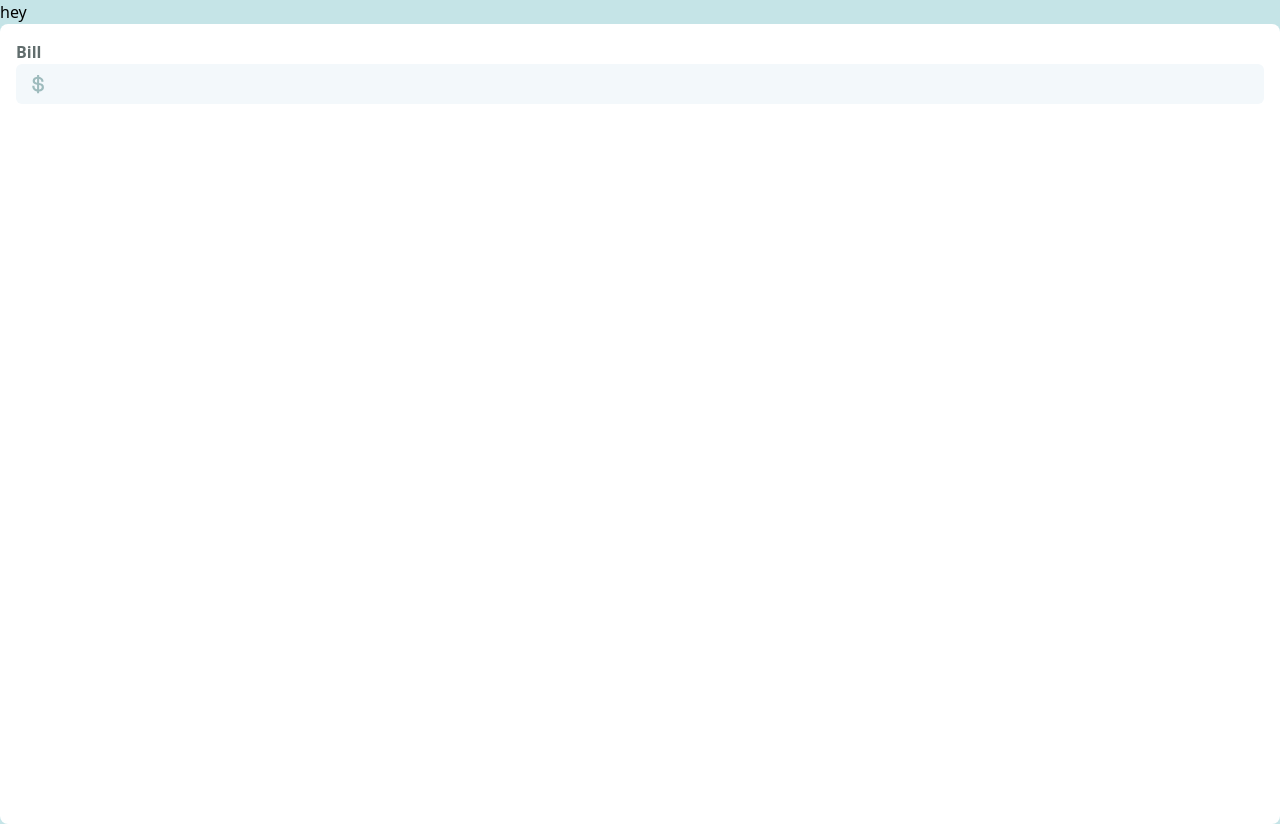
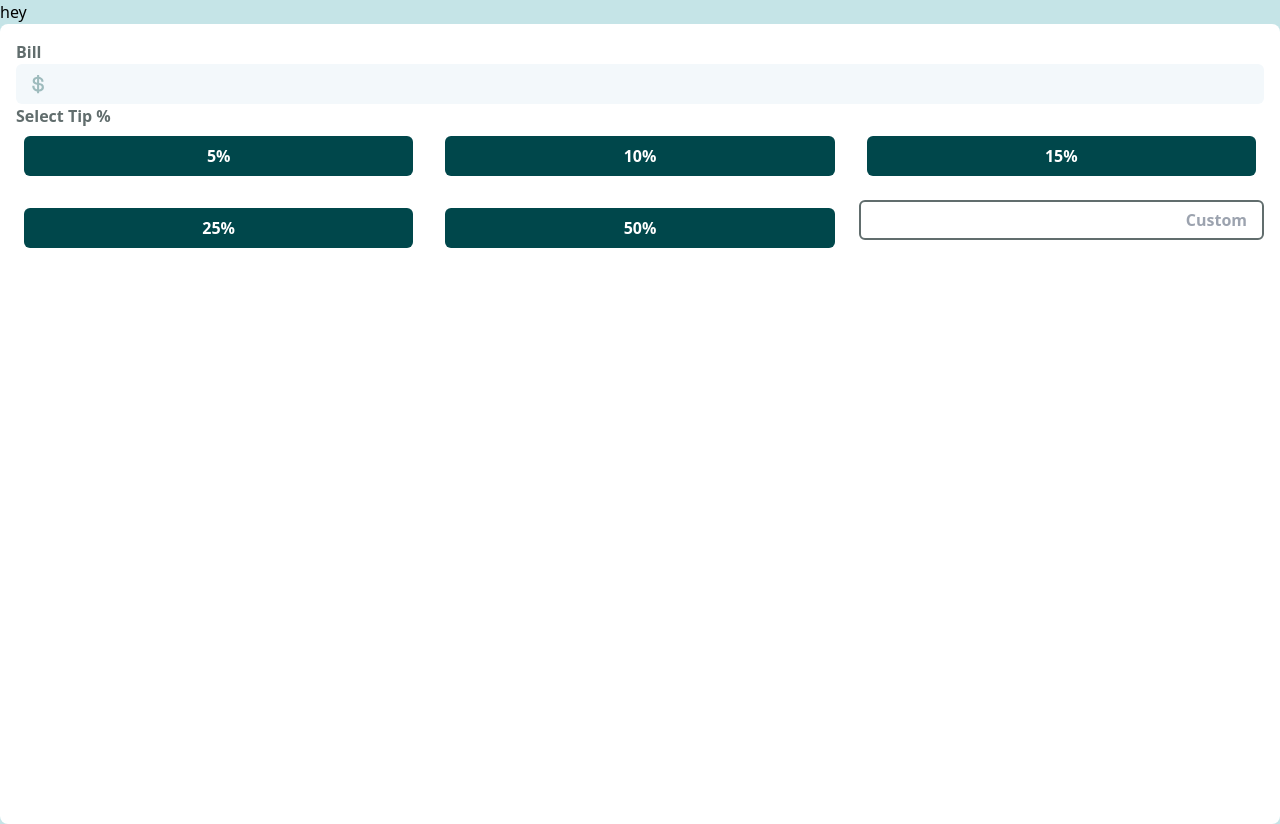
Before and after one commit to muratcan-yuksel/-datarockets-tip-calculator-, a React (Vite) app: page / in a window 1280 px wide. Built offline with nearby package versions, Linux system fonts and the light colour scheme.

Commit message:
add tips section. Each button is individual and they can be clicked separately

```diff
--- a/src/components/Input.tsx
+++ b/src/components/Input.tsx
@@ -1,11 +1,13 @@
 import React from "react";
 import Bill from "./Bill.tsx";
+import SelectTip from "./SelectTip.tsx";
 
 const Input = () => {
   return (
     <div>
       {" "}
       <Bill />
+      <SelectTip />
     </div>
   );
 };
--- /dev/null
+++ b/src/components/SelectTip.tsx
@@ -0,0 +1,37 @@
+import React, { useState } from "react";
+import Tipbox from "./Tipbox";
+
+const tips: number[] = [5, 10, 15, 25, 50];
+
+type ParentProps = {
+  activeTip: number | null;
+  setActiveTip: (tip: number | null) => void;
+};
+
+const SelectTip = () => {
+  const [activeTip, setActiveTip] = useState<number | null>(null);
+  return (
+    <div>
+      {" "}
+      <h2 className="text-[#616D6D] font-bold self-start">Select Tip %</h2>
+      <div className="grid grid-cols-2 sm:grid-cols-3 md:grid-cols-3 lg:grid-cols-3 xl:grid-cols-3 gap-4">
+        {" "}
+        {tips.map((tip) => (
+          <Tipbox
+            key={tip}
+            tip={tip}
+            activeTip={activeTip}
+            setActiveTip={setActiveTip}
+          />
+        ))}
+        <input
+          type="number"
+          placeholder="Custom"
+          className="border-2 border-[#616D6D] rounded-md text-right  h-[40px] text-[#616D6D] font-bold self-start"
+        />
+      </div>
+    </div>
+  );
+};
+
+export default SelectTip;
--- /dev/null
+++ b/src/components/Tipbox.tsx
@@ -0,0 +1,28 @@
+import React, { useState } from "react";
+
+type Props = {
+  tip: number;
+  activeTip: number | null;
+  setActiveTip: (tip: number | null) => void;
+};
+
+const Tipbox = ({ tip, activeTip, setActiveTip }: Props) => {
+  const handleClick = () => {
+    setActiveTip(tip === activeTip ? null : tip);
+  };
+
+  const isActive = activeTip === tip;
+
+  const buttonClasses = `bg-[#00474B] m-2 p-2 text-white font-bold rounded-md min-w-[35%] max-w-md hover:bg-[#26C2AD] transition-transform duration-300 transform hover:scale-105 ${
+    isActive ? "bg-[#26C2AD]" : ""
+  }`;
+
+  return (
+    <button className={buttonClasses} onClick={handleClick}>
+      {" "}
+      {tip}%
+    </button>
+  );
+};
+
+export default Tipbox;
```
